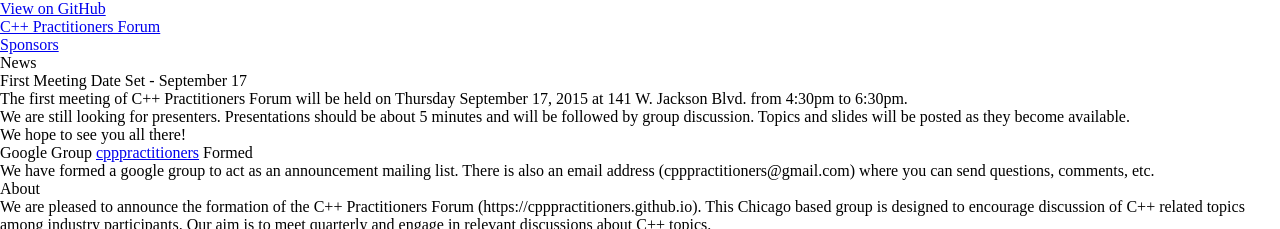
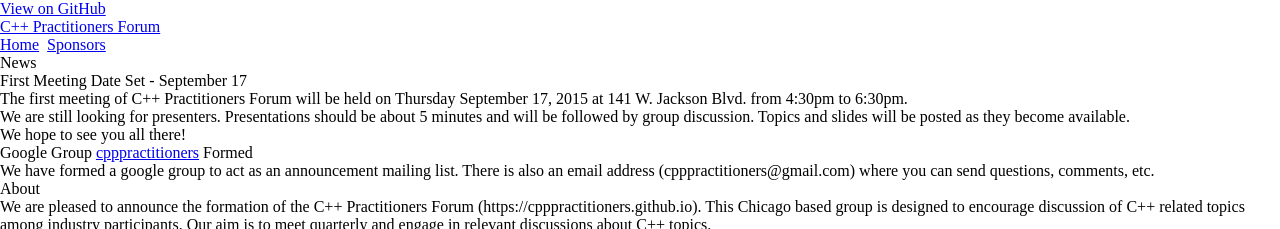
Before and after one commit to cpppractitioners/cpppractitioners.github.io, a Jekyll site: the page built from index.md, in a window 1280 px wide. Shown: the top 229 px of the page. Built offline with Jekyll 4.4.1, drawn with Linux system fonts in a browser that asks for light colours; Markdown is read by kramdown in place of the engine named in the settings.

Commit message:
added home link to header

```diff
--- a/_includes/slate/header.html
+++ b/_includes/slate/header.html
@@ -9,6 +9,7 @@
 
 {% if site.github_url %}
 <section id="downloads">
+	<a class="menu_link" href="/index.html">Home</a>&nbsp;
 	<a class="menu_link" href="/sponsors.html">Sponsors</a>&nbsp;
 	<!--
 	<a class="menu_link" href="/cpuaff/doc/html/index.html">Documentation</a>&nbsp;
```
